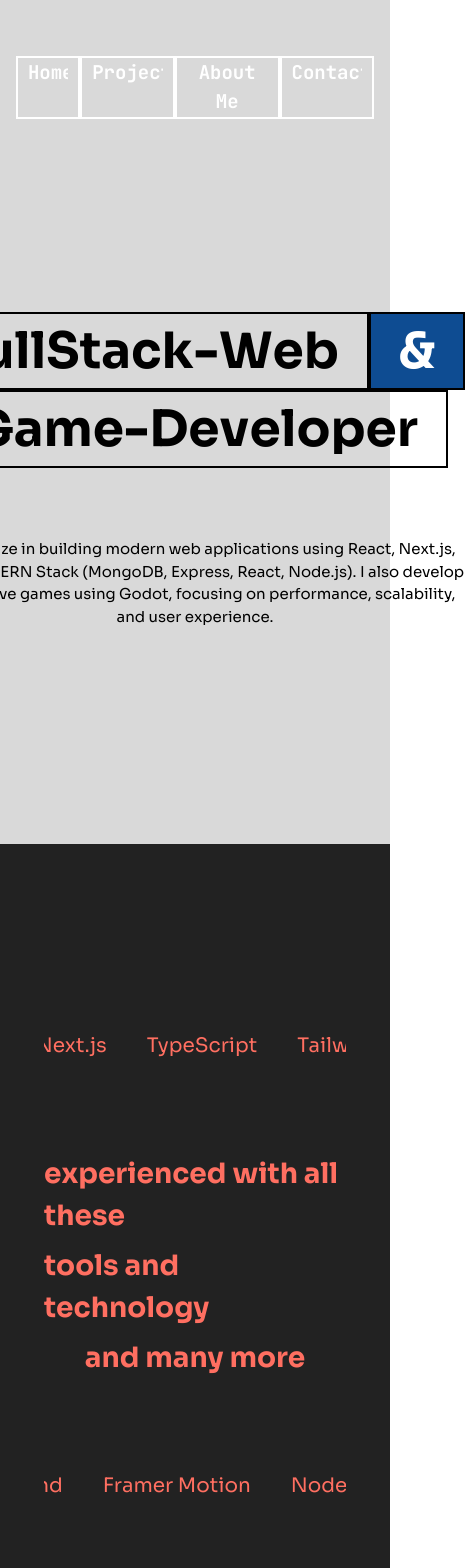
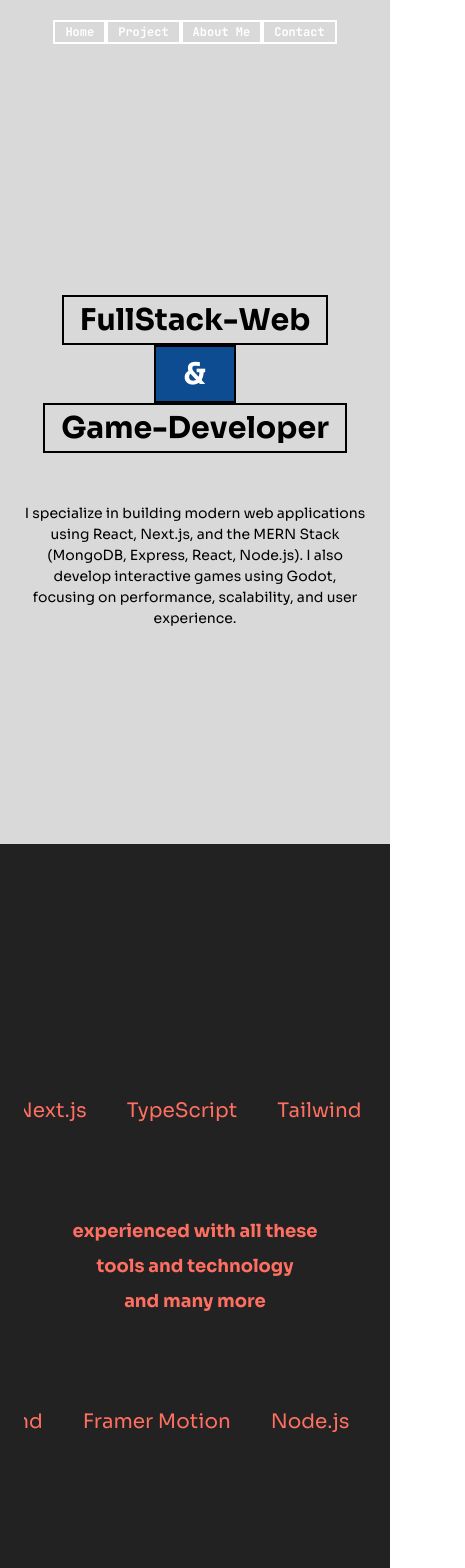
Before and after one commit to Raffi38321/Web-Porto, a React (Vite) app: page / in a window 390 px wide. Shown: the top 1568 px of the page, 465 px wide, since content can reach past the window. Built offline with nearby package versions, Linux system fonts and the light colour scheme.

Commit message:
fix:layout kanjut

```diff
--- a/index.html
+++ b/index.html
@@ -4,7 +4,7 @@
     <meta charset="UTF-8" />
     <link rel="icon" type="image/svg+xml" href="/vite.svg" />
     <meta name="viewport" content="width=device-width, initial-scale=1.0" />
-    <title>porto-3d</title>
+    <title>Full Stack Web Developer</title>
     <link rel="preconnect" href="https://fonts.googleapis.com" />
     <link rel="preconnect" href="https://fonts.gstatic.com" crossorigin />
     <link
--- a/src/components/AboutMeSection.tsx
+++ b/src/components/AboutMeSection.tsx
@@ -1,12 +1,15 @@
 import poto from "../assets/poto-bini.webp";
+import FocusSection from "./FocusSection";
 import PhotoComp from "./PhotoComp";
 import Yapper from "./Yapper";
 
 const AboutMeSection = () => {
   return (
-    <section className="px-11 py-7 bg-[#D9D9D9] min-h-screen flex flex-col lg:flex-row items-center justify-center gap-10 lg:gap-20">
-      <PhotoComp link={poto} />
-      <Yapper />
+    <section className="bg-[#D9D9D9]">
+      <FocusSection style=" px-6 py-10 md:px-11 md:py-7 min-h-screen flex flex-col lg:flex-row items-center justify-center gap-10 lg:gap-20 overflow-hidden">
+        <PhotoComp link={poto} />
+        <Yapper />
+      </FocusSection>
     </section>
   );
 };
--- a/src/components/ButtonNav.tsx
+++ b/src/components/ButtonNav.tsx
@@ -15,6 +15,7 @@ const ButtonNav = ({ children, link, darkSection }: BNav) => {
         relative inline-block
         border-2
         px-[10px] py-[1px]
+        sm:px-[5px]
         overflow-hidden transition-all duration-500 ease-out
         ${darkSection ? "border-white" : "border-black"}
       `}
@@ -39,8 +40,8 @@ const ButtonNav = ({ children, link, darkSection }: BNav) => {
       <motion.p
         className={`
           relative z-10
-          font-bold text-[19px]
-          md:text-[24px]
+          font-bold text-[12px]
+          md:text-[15px]
           font-jetbrainMono
           text-center
           overflow-hidden transition-all duration-500 ease-out
--- a/src/components/ContactSection.tsx
+++ b/src/components/ContactSection.tsx
@@ -1,5 +1,6 @@
 import { useState } from "react";
 import InputComp from "./InputComp";
+import FocusSection from "./FocusSection";
 const ContactSection = () => {
   const [name, setName] = useState("");
   const [email, setEmail] = useState("");
@@ -10,11 +11,12 @@ const ContactSection = () => {
   };
 
   return (
-    <section className="dark-section px-11 py-7 min-h-[700px] bg-[#222222] flex flex-col justify-center">
-      <p className="text-[60px] lg:text-[70px] font-sora font-extrabold text-white mb-0">
+    <section className="dark-section  bg-[#222222]">
+      <FocusSection style=" min-h-[700px] px-6 py-10 md:px-11 md:py-7 flex flex-col justify-center overflow-hidden">
+        <p className="text-[40px] md:text-[60px] lg:text-[70px] font-sora font-extrabold text-white mb-0">
           LET'S WORK
         </p>
-      <p className="text-[50px] lg:text-[64px] font-sora font-extrabold text-[#D9D9D9]">
+        <p className="text-[32px] md:text-[50px] lg:text-[64px] font-sora font-extrabold text-[#D9D9D9]">
           TOGETHER
         </p>
         <form>
@@ -60,6 +62,7 @@ const ContactSection = () => {
             SUBMIT
           </button>
         </form>
+      </FocusSection>
     </section>
   );
 };
--- a/src/components/FocusSection.tsx
+++ b/src/components/FocusSection.tsx
@@ -4,12 +4,13 @@ import React from "react";
 
 type T = {
   children: React.ReactNode;
+  style: string;
 };
 
-const FocusSection = ({ children }: T) => {
+const FocusSection = ({ children, style }: T) => {
   const ref = useRef(null);
   const isInView = useInView(ref, {
-    amount: 0.6,
+    amount: 0.5,
   });
 
   return (
@@ -24,6 +25,7 @@ const FocusSection = ({ children }: T) => {
         duration: 0.2,
         ease: "easeOut",
       }}
+      className={style}
     >
       {children}
     </motion.section>
--- a/src/components/Footer.tsx
+++ b/src/components/Footer.tsx
@@ -4,21 +4,41 @@ import { IoLogoLinkedin } from "react-icons/io";
 
 const Footer = () => {
   return (
-    <footer className="dark-section px-11 py-7 bg-[#222222]">
-      <div className="border-t-[10px] border-white flex flex-row justify-between items-center">
-        <p className="font-sora text-[20px] lg:text-[24px] mt-5 font-bold text-white">
+    <footer className="dark-section bg-[#222222] overflow-hidden">
+      <div
+        className="
+        border-t-[6px] md:border-t-[10px] border-white
+        flex flex-col md:flex-row
+        justify-between items-center
+        px-5 md:px-11
+        py-6 md:py-7
+        gap-4 md:gap-0
+        text-center md:text-left
+      "
+      >
+        {/* Email */}
+        <p
+          className="
+          font-sora
+          text-base sm:text-lg md:text-xl lg:text-2xl
+          font-bold text-white
+        "
+        >
           raffi38321@gmail.com
         </p>
 
-        <section className="mt-5 flex flex-row">
+        {/* Social Icons */}
+        <section className="flex flex-row">
           <IconComp link="https://github.com/Raffi38321">
-            <FaGithub className="text-white text-2xl hover:text-black" />
+            <FaGithub className="text-white text-xl md:text-2xl hover:text-black transition" />
           </IconComp>
+
           <IconComp link="https://www.linkedin.com/in/raffi-muhammad-52658130a/">
-            <IoLogoLinkedin className="text-white text-2xl hover:text-black" />
+            <IoLogoLinkedin className="text-white text-xl md:text-2xl hover:text-black transition" />
           </IconComp>
+
           <IconComp link="https://www.facebook.com/profile.php?id=100074059760518">
-            <FaFacebookSquare className="text-white text-2xl hover:text-black" />
+            <FaFacebookSquare className="text-white text-xl md:text-2xl hover:text-black transition" />
           </IconComp>
         </section>
       </div>
--- a/src/components/IntroSection.tsx
+++ b/src/components/IntroSection.tsx
@@ -4,15 +4,15 @@ import { motion } from "motion/react";
 
 const IntroSection = () => {
   return (
-    <div className="min-h-screen bg-[#D9D9D9] pt-24 px-11 flex flex-col justify-center items-center">
-      <FocusSection>
+    <section className="bg-[#D9D9D9]">
+      <FocusSection style="min-h-screen flex flex-col justify-center items-center pt-20 px-6 md:pt-24 md:px-11 overflow-hidden">
         <div className="flex flex-col items-center">
-          <div className="flex items-center">
+          <div className="flex flex-col md:flex-row items-center">
             <IntroText atas={true}>FullStack-Web</IntroText>
 
             <motion.p
-              className="font-sora text-[50px] md:text-[64px] font-bold leading-none border-black border-2 px-7 py-3 bg-[#0E4C92] text-white hover:text-black hover:bg-[#FF4F00] transition-all duration-500 ease-out"
-              initial={{ x: 100, opacity: 0 }}
+              className="font-sora text-[30px] md:text-[50px]  font-bold leading-none border-black border-2 px-7 py-3 bg-[#0E4C92] text-white hover:text-black hover:bg-[#FF4F00] transition-all duration-500 ease-out"
+              initial={{ x: -100, opacity: 0 }}
               whileInView={{ x: 0, opacity: 1 }}
               viewport={{ once: false, amount: 0.3 }}
               transition={{ ease: "easeInOut", duration: 0.6 }}
@@ -23,14 +23,14 @@ const IntroSection = () => {
 
           <IntroText>Game-Developer</IntroText>
         </div>
-        <p className="font-sora text-[15px] lg:text-[20px] text-center max-w-[958px] mt-[70px]">
+        <p className="font-sora text-[14px] md:text-[15px] lg:text-[20px] text-center max-w-[958px] mt-[50px] md:mt-[70px]">
           I specialize in building modern web applications using React, Next.js,
           and the MERN Stack (MongoDB, Express, React, Node.js). I also develop
           interactive games using Godot, focusing on performance, scalability,
           and user experience.
         </p>
       </FocusSection>
-    </div>
+    </section>
   );
 };
 
--- a/src/components/IntroText.tsx
+++ b/src/components/IntroText.tsx
@@ -9,17 +9,17 @@ const DURATION = 0.25;
 const STAGGER = 0.025;
 
 const IntroText = ({ children, atas }: T) => {
-  const initialValue = atas ? { x: -100 } : { x: 100 };
+  const initialValue = atas ? { y: -100 } : { y: 100 };
   return (
     <motion.div
-      className="border-black border-2 px-7 py-3"
+      className="border-black border-2 px-4 py-2 md:px-7 md:py-3"
       initial={{ ...initialValue, opacity: 0 }}
-      whileInView={{ x: 0, opacity: 1 }}
+      whileInView={{ y: 0, opacity: 1 }}
       viewport={{ once: false, amount: 0.4 }}
       transition={{ ease: "easeOut" }}
     >
       <motion.div
-        className="relative overflow-hidden font-sora font-bold text-[50px] md:text-[64px] leading-none"
+        className="relative overflow-hidden font-sora font-bold text-[30px] md:text-[50px] leading-none"
         initial="initial"
         whileHover="hovered"
       >
--- a/src/components/NavBar.tsx
+++ b/src/components/NavBar.tsx
@@ -22,9 +22,10 @@ const NavBar = () => {
 
     return () => observer.disconnect();
   }, []);
+
   return (
-    <nav className="px-11 py-7 flex justify-center md:justify-end  fixed top-7 left-0 w-full z-50 ">
-      <section className="flex">
+    <nav className="max-w-screen px-2 md:px-11 py-5 md:py-7 flex justify-center items-center md:justify-end fixed top-0 left-0 w-full z-50 pointer-events-none">
+      <section className="flex pointer-events-auto ">
         <ButtonNav darkSection={darkSection} link="/">
           Home
         </ButtonNav>
--- a/src/components/Section2.tsx
+++ b/src/components/Section2.tsx
@@ -1,6 +1,7 @@
 import SpinText from "./SpinText";
 import Section2MiddleText from "./Section2MiddleText";
 import { motion } from "motion/react";
+import FocusSection from "./FocusSection";
 
 const container = {
   hidden: {},
@@ -13,7 +14,8 @@ const container = {
 
 const Section2 = () => {
   return (
-    <section className="dark-section px-11 py-17 min-h-screen bg-[#222222] flex flex-col justify-center items-center gap-3">
+    <section className="dark-section bg-[#222222]">
+      <FocusSection style="max-w-screen flex flex-col justify-center items-center gap-3 px-6 py-10 md:px-11 md:py-17 min-h-screen overflow-hidden">
         <SpinText
           speed={250}
           items={[
@@ -49,6 +51,7 @@ const Section2 = () => {
             "Node.js",
           ]}
         />
+      </FocusSection>
     </section>
   );
 };
--- a/src/components/Section2MiddleText.tsx
+++ b/src/components/Section2MiddleText.tsx
@@ -20,7 +20,7 @@ const Section2MiddleText = ({ children }: T) => {
   return (
     <motion.p
       variants={item}
-      className="text-[#FF6F61] font-sora text-[28px] lg:text-[32px] font-bold"
+      className="text-[#FF6F61] font-sora text-[18px] lg:text-[32px] font-bold"
     >
       {children}
     </motion.p>
--- a/src/pages/HomePage.tsx
+++ b/src/pages/HomePage.tsx
@@ -7,7 +7,7 @@ import AboutMeSection from "../components/AboutMeSection";
 
 const HomePage = () => {
   return (
-    <div className="">
+    <div>
       <NavBar />
       <main>
         <IntroSection />
```
Lines whose indentation alone changed are shown as unchanged.
